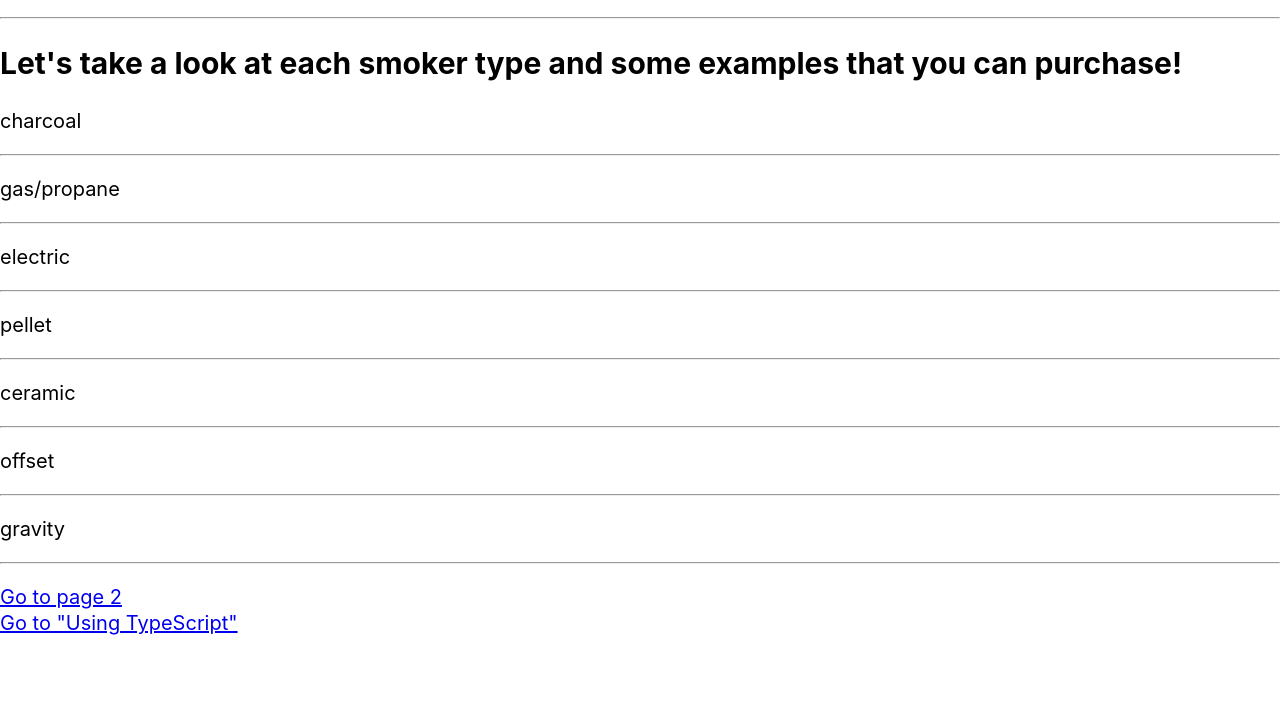
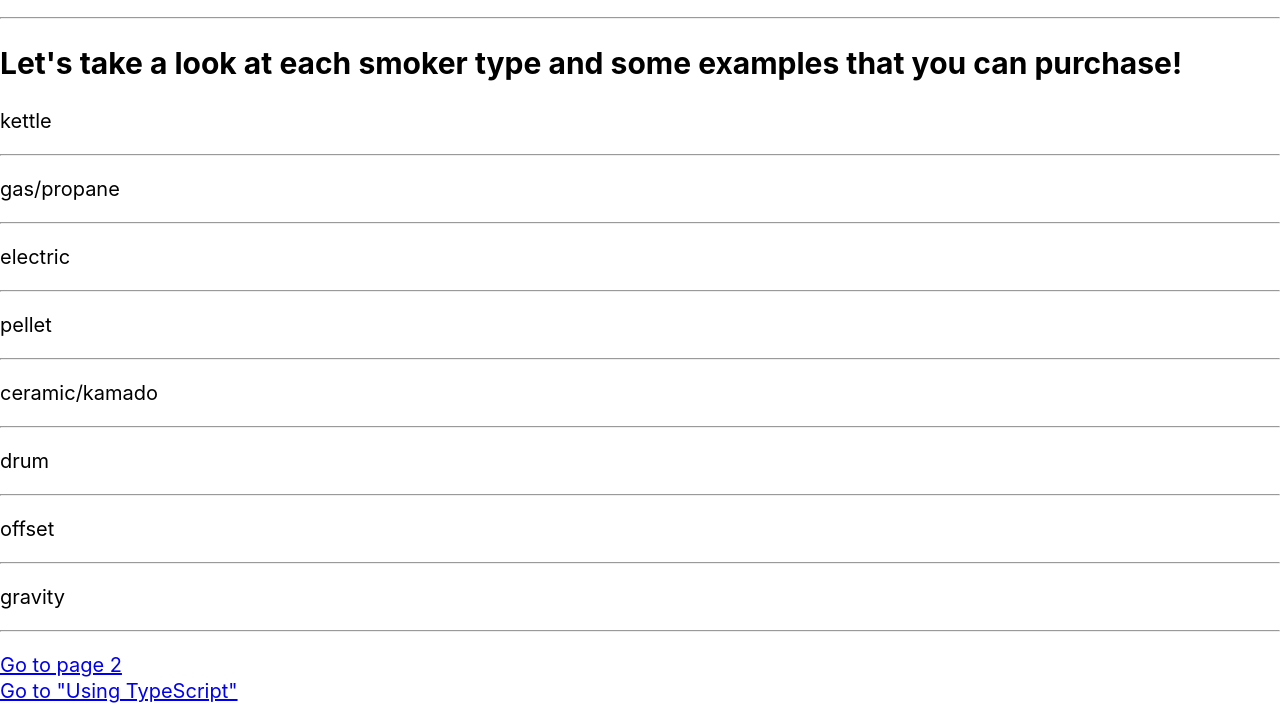
Before and after one commit to brianpompey/smokeshow, a Gatsby site: page / in a window 1280 px wide. Shown: the part 951-1675 px from the top of the page. Before the commit the page ends 1607 px from the top, so only its background shows below. Built offline with nearby package versions, Linux system fonts and the light colour scheme; Gatsby itself is replaced by a stand-in of ours.

Commit message:
wanna have as many categories as possible

```diff
--- a/src/pages/index.js
+++ b/src/pages/index.js
@@ -23,8 +23,8 @@ const IndexPage = () => (
 
     <div className="smokers">
       <h2>Let's take a look at each smoker type and some examples that you can purchase!</h2>
-      <div className="smokers-charcoal">
-        <p>charcoal</p>
+      <div className="smokers-kettle">
+        <p>kettle</p>
       </div>
     <hr />
       <div className="smokers-gas">
@@ -40,7 +40,11 @@ const IndexPage = () => (
       </div>
     <hr />
       <div className="smokers-ceramic">
-        <p>ceramic</p>
+        <p>ceramic/kamado</p>
+      </div>
+    <hr />
+      <div className="smokers-drum">
+        <p>drum</p>
       </div>
     <hr />
       <div className="smokers-offset">
```
